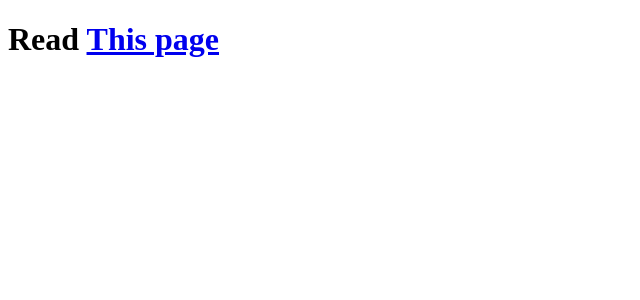
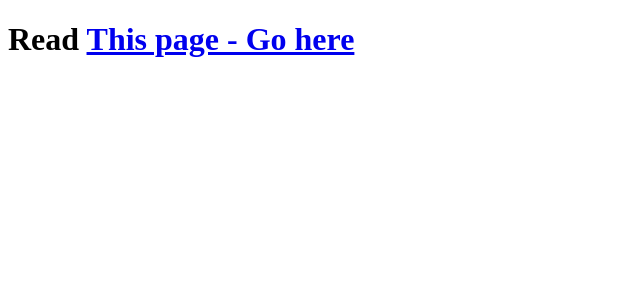
Before and after one commit to AndersAskeland/AndersAskeland.github.io, a Next.js app: page / in a window 1280 px wide. Shown: the top 300 px of the page, without its empty margins (0-640 px from the left). Built offline with nearby package versions, Linux system fonts and the light colour scheme.

Commit message:
Test routing

```diff
--- a/pages/index.js
+++ b/pages/index.js
@@ -11,7 +11,7 @@ export default function Homepage() {
     <h1 className="text-4xl text-blue-700">
       Read{" "}
       <Link href="/posts/first-post">
-        <a>This page</a>
+        <a>This page - Go here</a>
       </Link>
     </h1>
     </Layout>
```
Also changed, not shown: 1 other file (tests, documents, lock files or other folders).
